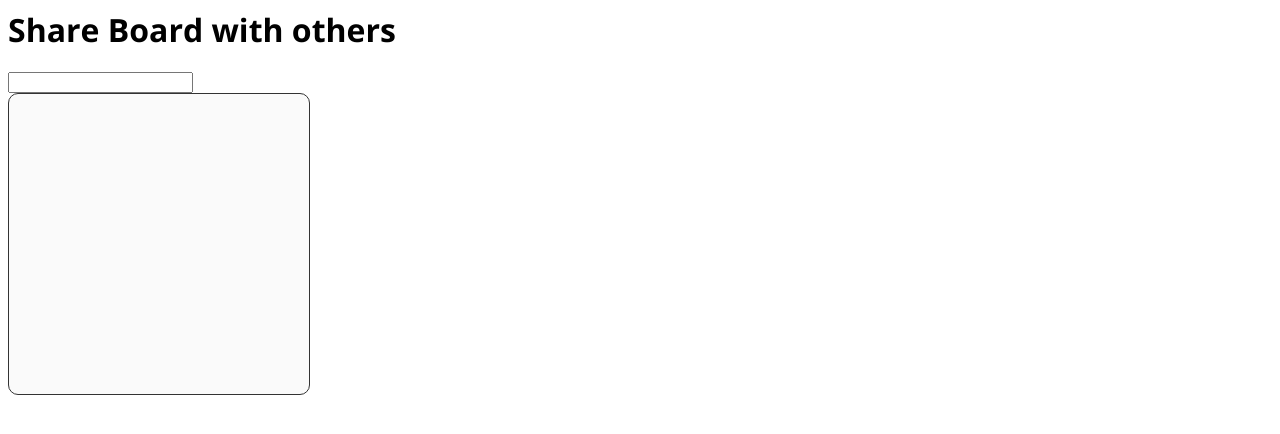
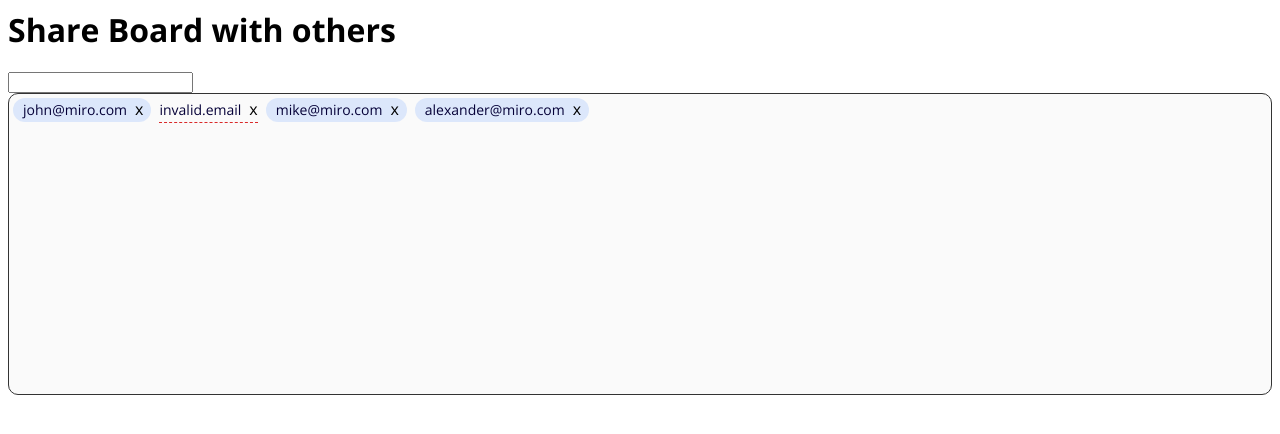
Before and after one commit to gomezhyuuga/emails-input-component, a website built with Parcel: page index.html in a window 1280 px wide. Built offline with nearby package versions, Linux system fonts and the light colour scheme.

Commit message:
WIP: index.ts playground of classes

```diff
--- a/index.html
+++ b/index.html
@@ -17,7 +17,7 @@
       <input id="emails-input" name="emails-list" />
       <div
         id="sandbox"
-        style="background-color: #fafafa; width: 300px; height: 300px; border: 1px solid #333; border-radius: 10px;"
+        style="background-color: #fafafa; height: 300px; border: 1px solid #333; border-radius: 10px;"
       />
     </div>
     <div id="emails-input"></div>
--- a/src/index.ts
+++ b/src/index.ts
@@ -0,0 +1,14 @@
+import EmailBlock from './EmailBlock';
+
+// var inputContainerNode = document.querySelector('#emails-input');
+// var emailsInput = EmailsInput(inputContainerNode, { ...options });
+console.log('adding emails...');
+const emails: EmailBlock[] = [];
+emails.push(new EmailBlock('john@miro.com'));
+emails.push(new EmailBlock('invalid.email'));
+emails.push(new EmailBlock('mike@miro.com'));
+emails.push(new EmailBlock('alexander@miro.com'));
+console.log('EMAILS', emails);
+const sandbox = document.querySelector('#sandbox');
+if (sandbox) emails.forEach(email => sandbox.appendChild(email.wrapper));
+// Handling Add email and Get emails count buttons, etc.
```
